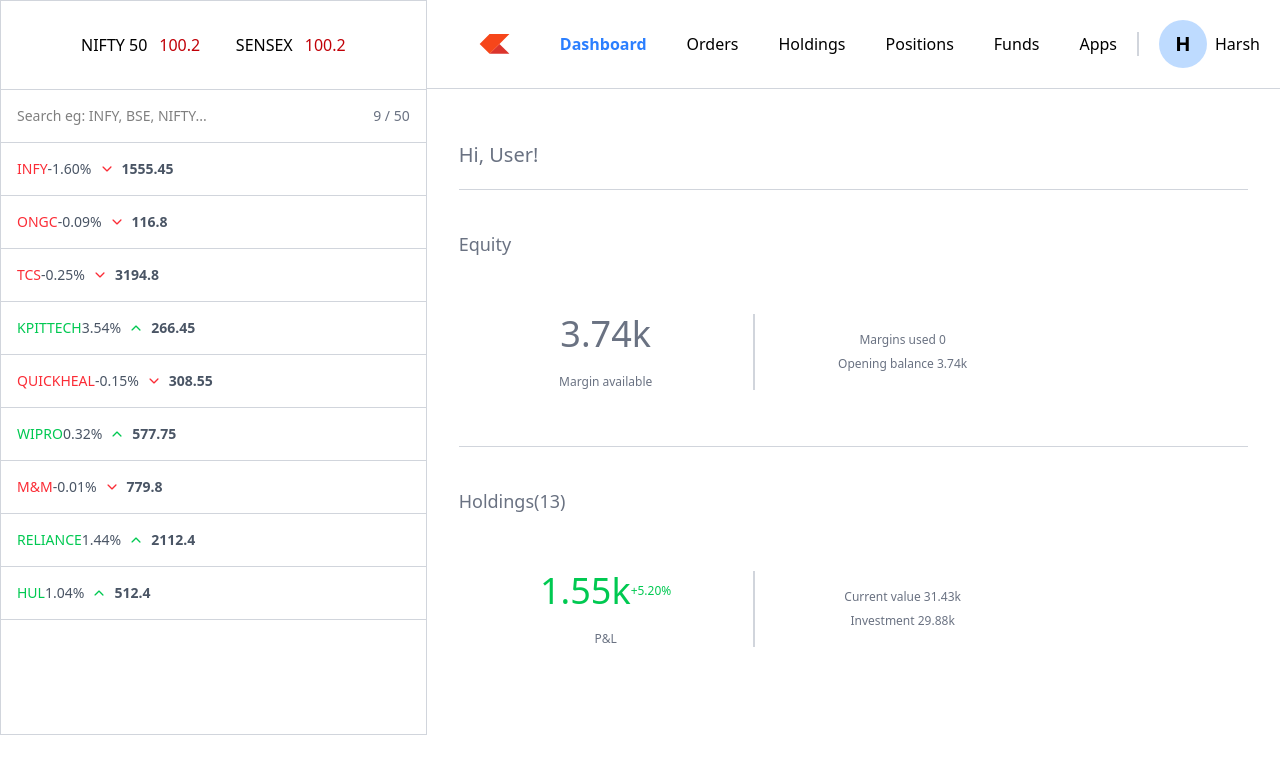
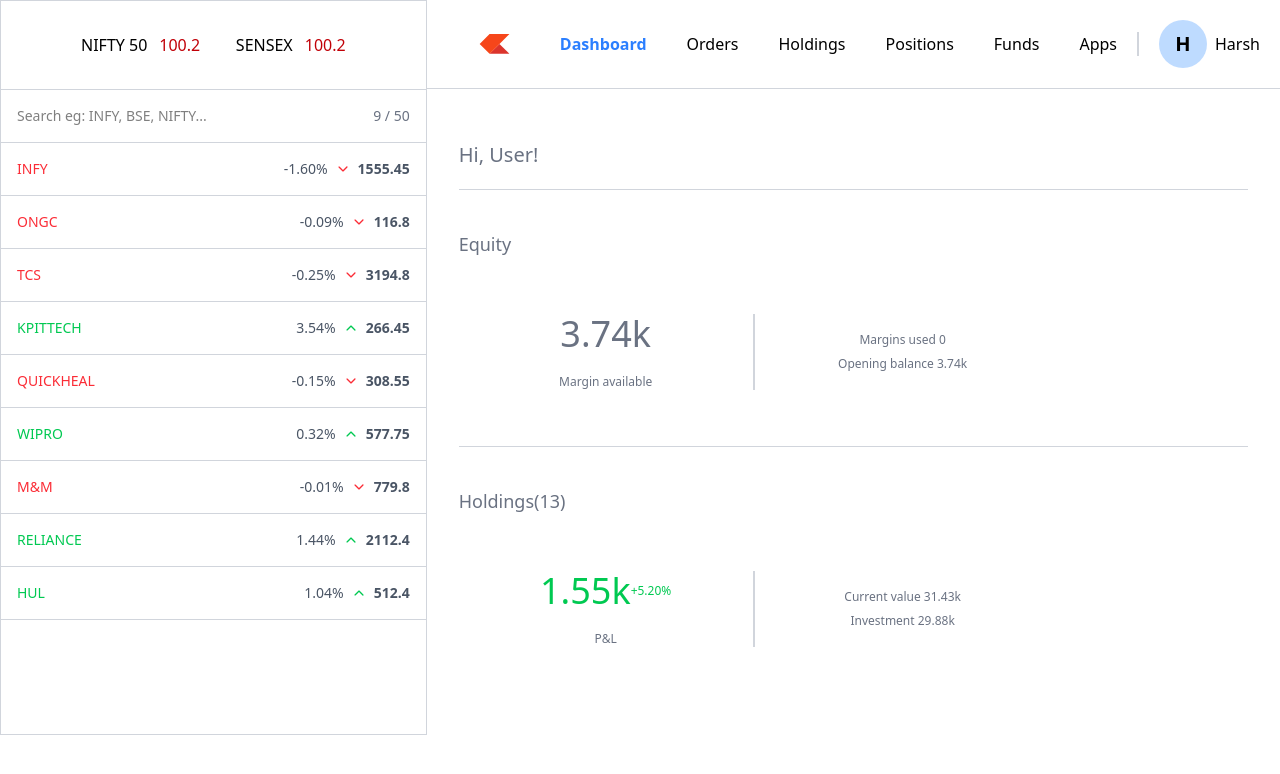
Before and after one commit to princeharshpal/Zerodha-Project, a React (Vite) app in the folder Frontend/: page /dashboard in a window 1280 px wide. Shown: the top 774 px of the page. Built offline with nearby package versions, Linux system fonts and the light colour scheme.

Commit message:
some allighnment issues fixed

```diff
--- a/Frontend/src/landingPages/Dashboard/components/WatchList.jsx
+++ b/Frontend/src/landingPages/Dashboard/components/WatchList.jsx
@@ -20,7 +20,7 @@
         <p className="text-gray-500 text-sm">{watchlist.length} / 50</p>
       </div>
 
-      <div>
+      <div className="w-full">
         {watchlist.map((stock, index) => (
           <WatchListItem stock={stock} key={index} />
         ))}
@@ -36,11 +36,11 @@
 
   return (
     <div
-      className="flex justify-between items-center border-b border-gray-300 p-4 hover:bg-gray-100 transition"
+      className="relative w-full flex justify-between items-center border-b border-gray-300 p-4 hover:bg-gray-100 transition"
       onMouseEnter={() => setShowActions(true)}
       onMouseLeave={() => setShowActions(false)}
     >
-      <div className="flex justify-around items-center">
+      <div className="w-full flex justify-between items-center">
         <div
           className={`font-medium ${
             stock.isDown ? "text-red-500" : "text-green-500"
@@ -49,7 +49,7 @@
           {stock.name}
         </div>
 
-        <div className="flex items-center space-x-2 text-gray-600">
+        <div className="flex items-center justify-between space-x-2 text-gray-600">
           <span className="text-sm">{stock.percent}</span>
 
           {stock.isDown ? (
@@ -69,7 +69,7 @@
 
 const WatchListActions = () => {
   return (
-    <div className="flex space-x-2">
+    <div className="flex space-x-2 absolute right-5">
       <button className="font-semibold px-3 py-1 bg-green-500 text-white rounded-md hover:bg-green-600 transition">
         B
       </button>
```
